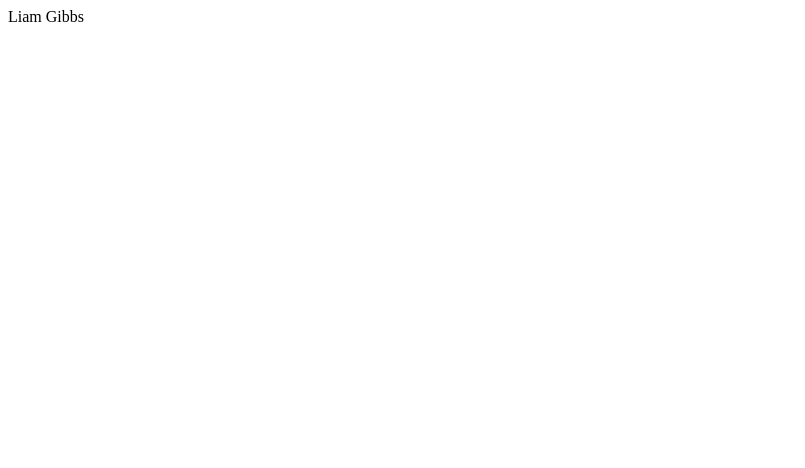
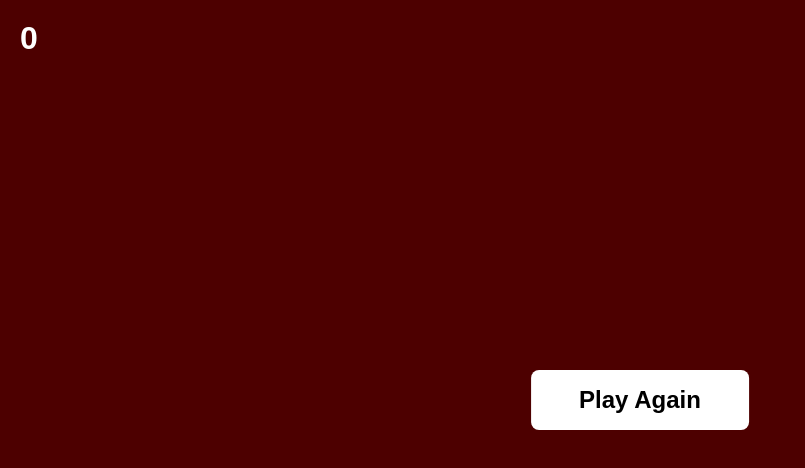
Before and after one commit to exponentialcherub/liam-gibbs, a plain HTML site: page index.html in a window 1280 px wide. Shown: the whole page, without its empty margins (0-805 px from the left). Drawn offline with Linux system fonts and the light colour scheme.

Commit message:
Kicky uppy

```diff
--- a/index.html
+++ b/index.html
@@ -1,10 +1,119 @@
 <!DOCTYPE html>
 <html lang="en">
 <head>
-  <meta charset="UTF-8">
-  <title>Liam Gibbs</title>
+    <meta charset="UTF-8">
+    <meta name="viewport" content="width=device-width, initial-scale=1.0">
+    <title>Liam Gibbs</title>
+    <style>
+        * { margin: 0; padding: 0; box-sizing: border-box; }
+        html, body { width: 100%; height: 100%; overflow: hidden; background: #000; }
+        canvas { display: block; width: 100%; height: 100%; cursor: pointer; touch-action: none; }
+        #score {
+            position: fixed; top: 20px; left: 20px;
+            color: #fff; font: bold 32px sans-serif;
+            user-select: none;
+        }
+        #play-again {
+            position: fixed; top: 50%; left: 50%; transform: translate(-50%, -50%);
+            padding: 16px 48px; font: bold 24px sans-serif;
+            background: #fff; color: #000; border: none; border-radius: 8px;
+            cursor: pointer; display: none; z-index: 10;
+        }
+        #play-again:hover { background: #ddd; }
+    </style>
 </head>
 <body>
-  Liam Gibbs
+    <div id="score">0</div>
+    <button id="play-again">Play Again</button>
+    <canvas id="c"></canvas>
+    <script>
+        const canvas = document.getElementById('c');
+        const ctx = canvas.getContext('2d');
+        const scoreEl = document.getElementById('score');
+        const btn = document.getElementById('play-again');
+
+        let W, H;
+
+        function resize() {
+            W = canvas.width = window.innerWidth;
+            H = canvas.height = window.innerHeight;
+        }
+        window.addEventListener('resize', resize);
+        resize();
+
+        const R = 100;
+        const G = 0.35;
+
+        let ball = { x: W / 2, y: R, vx: 0, vy: 0 };
+        let score = 0;
+        let over = false;
+
+        function reset() {
+            ball = { x: W / 2, y: R, vx: 0, vy: 0 };
+            score = 0;
+            over = false;
+            scoreEl.textContent = '0';
+            btn.style.display = 'none';
+        }
+
+        function kick(cx, cy) {
+            if (over) return;
+            const dx = cx - ball.x;
+            const dy = cy - ball.y;
+            const dist = Math.sqrt(dx * dx + dy * dy);
+            if (dist > R + 10) return;
+
+            score++;
+            scoreEl.textContent = score;
+
+            // Push ball away from where you clicked
+            const angle = Math.atan2(dy, dx) + Math.PI;
+            const power = 14 + Math.random() * 3;
+            ball.vx = Math.cos(angle) * power * 0.5;
+            ball.vy = Math.sin(angle) * power;
+            // Always send it upward
+            if (ball.vy > -4) ball.vy = -4;
+        }
+
+        function update() {
+            if (over) return;
+            ball.vy += G;
+            ball.x += ball.vx;
+            ball.y += ball.vy;
+
+            if (ball.y - R > H) { over = true; btn.style.display = 'block'; return; }
+
+            if (ball.x - R < 0) { ball.x = R; ball.vx *= -0.5; }
+            if (ball.x + R > W) { ball.x = W - R; ball.vx *= -0.5; }
+            if (ball.y - R < 0) { ball.y = R; ball.vy *= -0.5; }
+        }
+
+        function draw() {
+            ctx.clearRect(0, 0, W, H);
+            ctx.beginPath();
+            ctx.arc(ball.x, ball.y, R, 0, Math.PI * 2);
+            ctx.fillStyle = '#fff';
+            ctx.fill();
+            if (over) {
+                ctx.fillStyle = 'rgba(255,0,0,0.3)';
+                ctx.fillRect(0, 0, W, H);
+            }
+        }
+
+        canvas.addEventListener('click', (e) => {
+            const rect = canvas.getBoundingClientRect();
+            kick(e.clientX - rect.left, e.clientY - rect.top);
+        });
+        canvas.addEventListener('touchstart', (e) => {
+            e.preventDefault();
+            const rect = canvas.getBoundingClientRect();
+            const t = e.touches[0];
+            kick(t.clientX - rect.left, t.clientY - rect.top);
+        });
+        btn.addEventListener('click', reset);
+
+        function loop() { update(); draw(); requestAnimationFrame(loop); }
+        loop();
+    </script>
 </body>
 </html>
```
